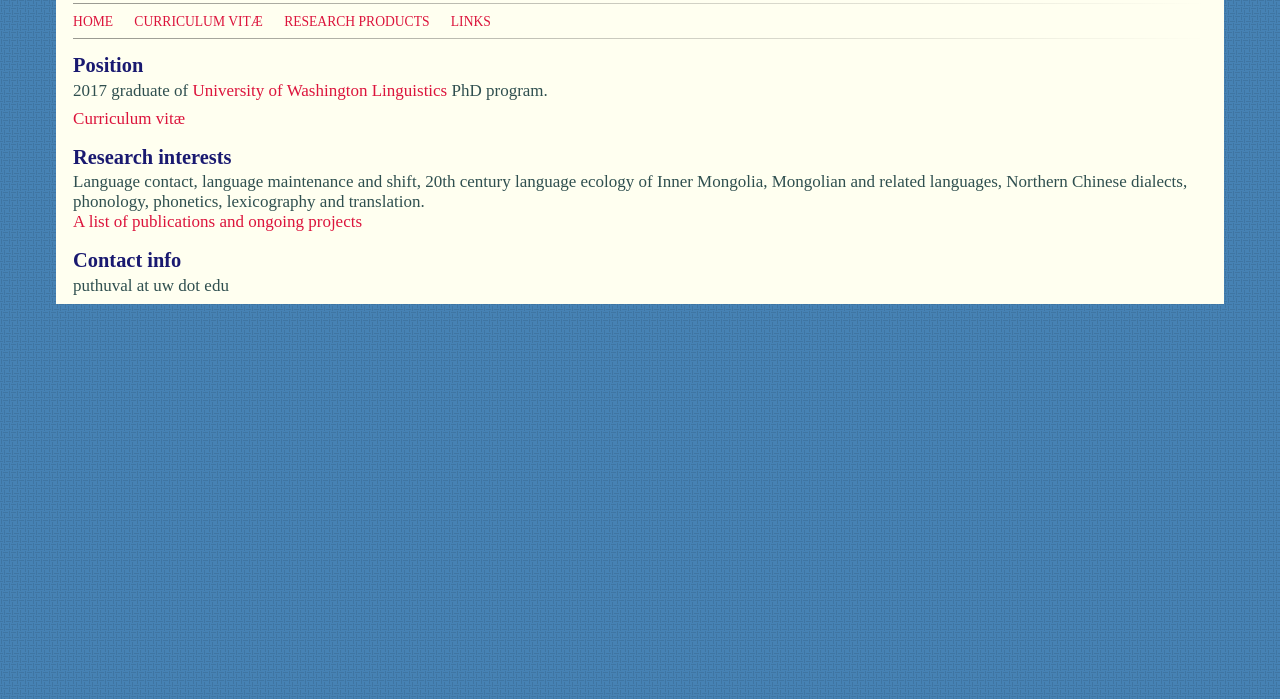
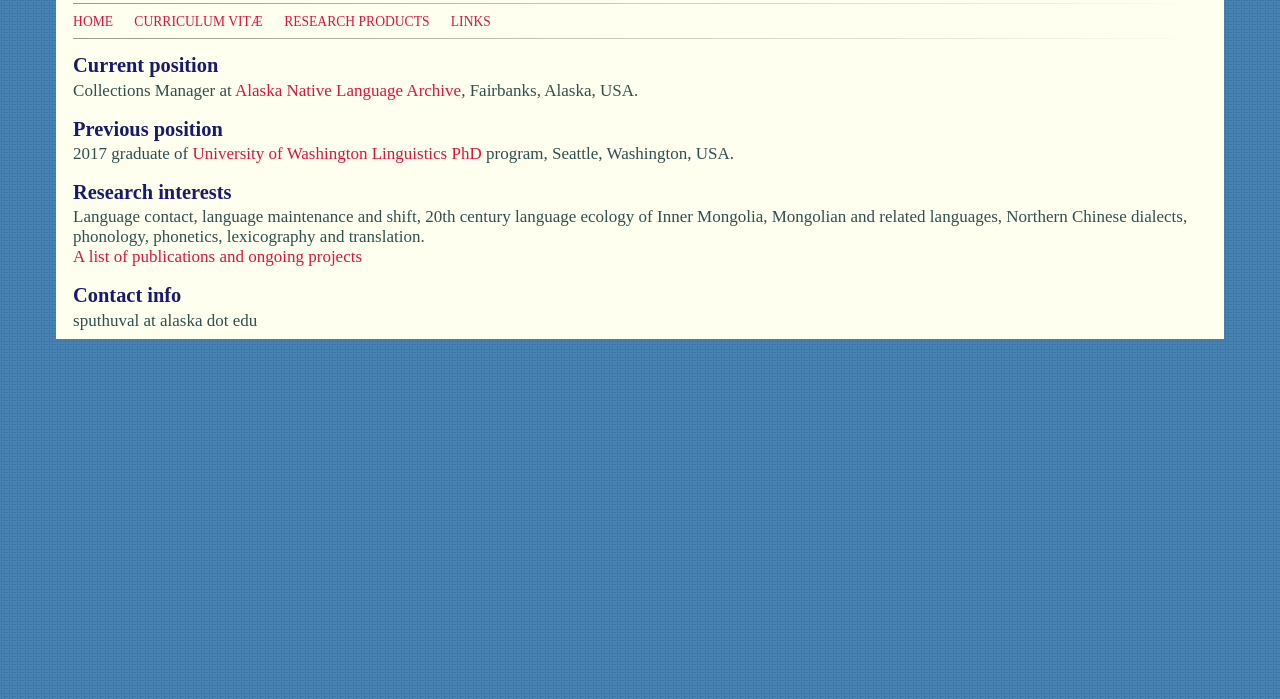
Before and after one commit to saralakumari/callingcard, a plain HTML site: page index.htm in a window 1280 px wide. Shown: the part 101-800 px from the top of the page. Drawn offline with Linux system fonts and the light colour scheme; a web font is replaced by a local one.

Commit message:
update current position to ANLA

```diff
--- a/index.htm
+++ b/index.htm
@@ -24,11 +24,12 @@
 <!-- END NAVIGATION -->
 <hr/>
 
-<h2>Position</h2>
+<h2>Current position</h2>
 
-<p>2017 graduate of <a href="http://linguistics.washington.edu">University of Washington Linguistics</a> PhD program.</p>
+<p>Collections Manager at <a href="https://uaf.edu/anla/">Alaska Native Language Archive</a>, Fairbanks, Alaska, USA.</p>
 
-<p><a href="./files/cvPuthuval.pdf">Curriculum vitæ</a></p>
+<h2>Previous position</h2>
+<p>2017 graduate of <a href="http://linguistics.washington.edu">University of Washington Linguistics PhD</a> program, Seattle, Washington, USA.</p>
 
 <h2>Research interests</h2>
 
@@ -38,7 +39,7 @@ Language contact, language maintenance and shift, 20th century language ecology
 
 <h2>Contact info</h2>
 
-puthuval at uw dot edu
+sputhuval at alaska dot edu
 
 </body>
 
```
